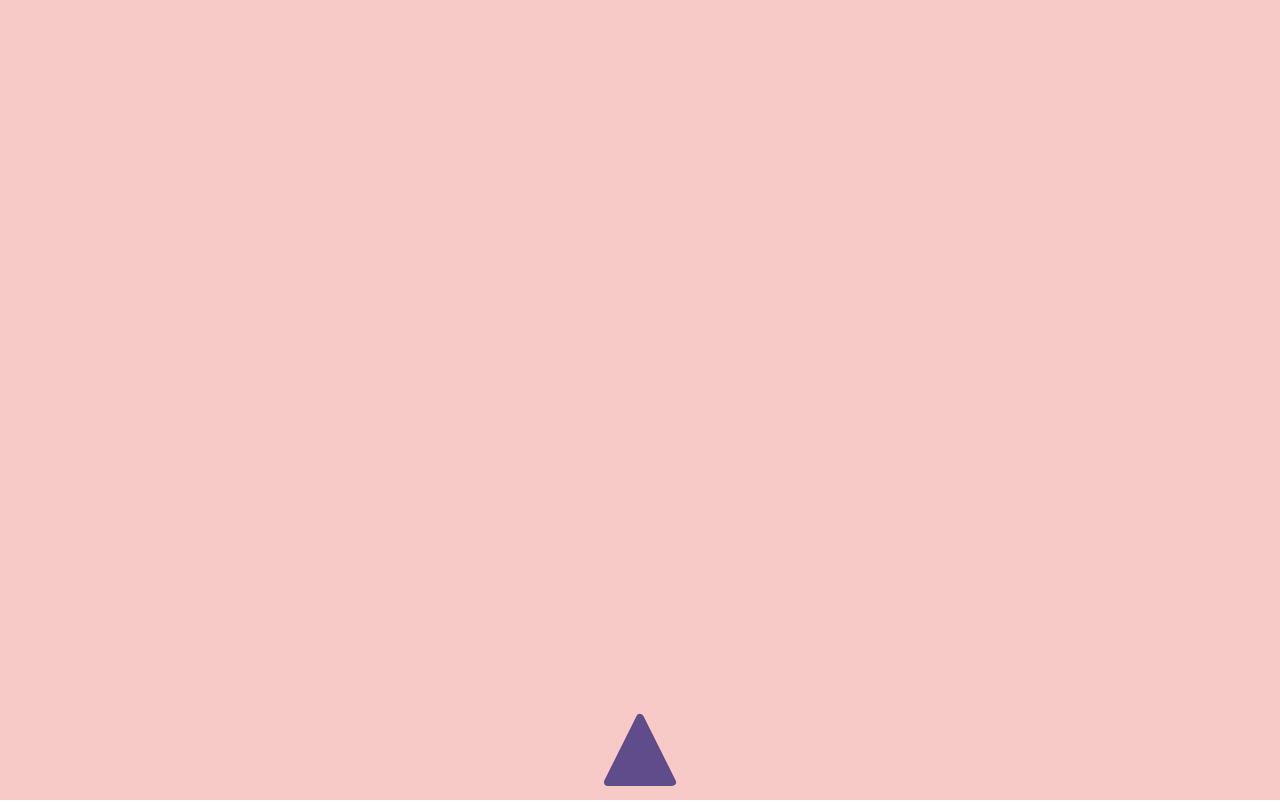
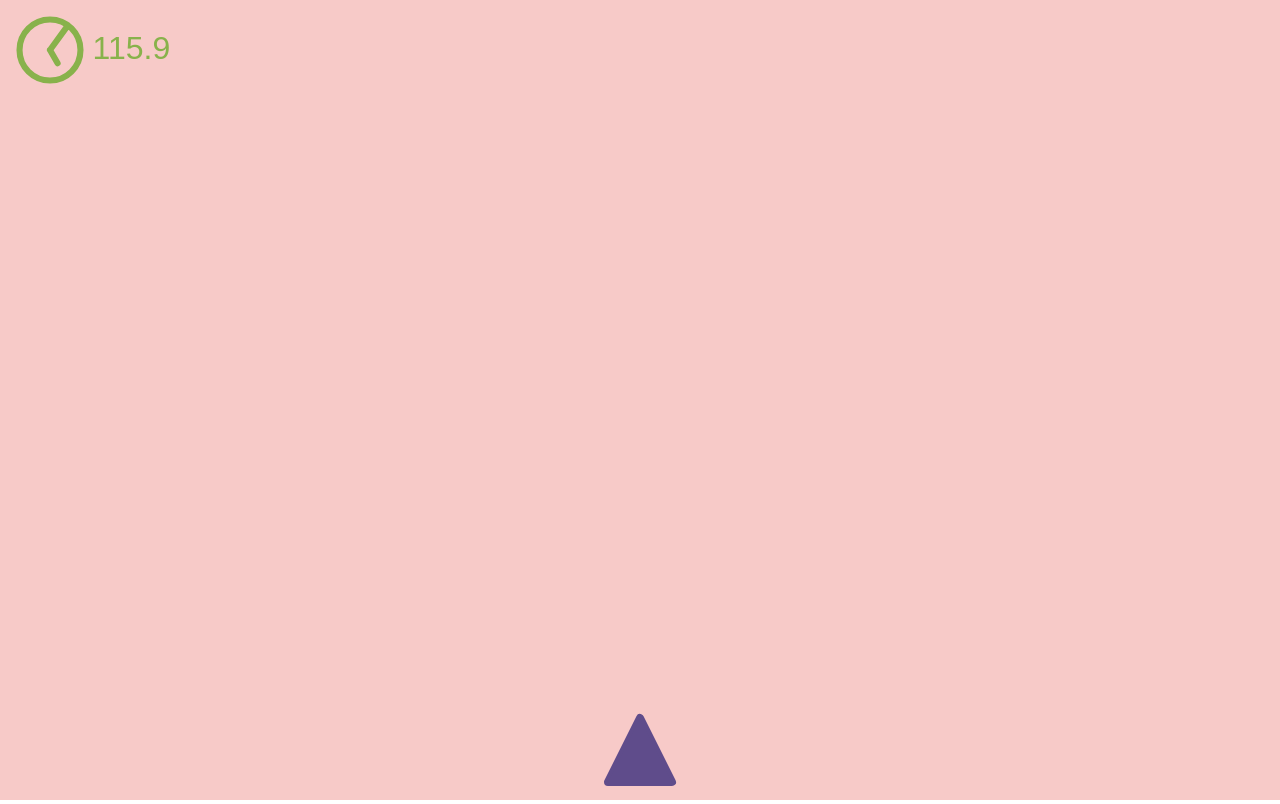
Before and after one commit to arikwex/chronoship, a website with bundled scripts: page client/index.html in a window 1280 px wide. Built offline with nearby package versions, Linux system fonts and the light colour scheme.

Commit message:
Solid WIP on player control and timer hud

```diff
--- a/client/index.html
+++ b/client/index.html
@@ -1,7 +1,7 @@
 <!doctype html>
 <html>
   <style>
-    body { padding: 0; margin: 0; }
+    body { padding: 0; margin: 0; font-size: 0; }
   </style>
   <body>
     <canvas id="canvas"></canvas>
--- a/client/scripts/camera.js
+++ b/client/scripts/camera.js
@@ -24,6 +24,7 @@ function Camera() {
 
   return {
     tag: 'camera',
+    order: -1000,
     getX,
     getY,
     getZoom,
--- a/client/scripts/controls.js
+++ b/client/scripts/controls.js
@@ -1,21 +1,57 @@
+const keysDown = new Map();
+const keysUpThisFrame = new Map();
+
 window.addEventListener('keydown', (evt) => {
-  console.log(evt);
-})
+  if (!keysDown.has(evt.key)) {
+    keysDown.set(evt.key, 0);
+  }
+  // console.log(evt.key);
+});
+
+window.addEventListener('keyup', (evt) => {
+  keysDown.delete(evt.key);
+  keysUpThisFrame.set(evt.key, true);
+});
 
 function Controls() {
   function update() {
-
+    keysDown.forEach((tick, key) => {
+      if (tick === 0) {
+        keysDown.set(key, 1);
+      } else if (tick === 1) {
+        keysDown.set(key, 2);
+      }
+    });
+    keysUpThisFrame.forEach((_, key) => {
+      if (keysUpThisFrame.get(key)) {
+        keysUpThisFrame.set(key, false);
+      } else {
+        keysUpThisFrame.delete(key);
+      }
+    });
   }
 
   function render() {
+  }
 
+  function get(key) {
+    return keysDown.has(key);
+  }
+
+  function getDown(key) {
+    return keysDown.get(key) === 1;
+  }
+
+  function getUp(key) {
+    return keysUpThisFrame.has(key);
   }
 
   return {
     tag: 'controls',
-    // get,
-    // getDown,
-    // getUp,
+    order: -2000,
+    get,
+    getDown,
+    getUp,
     render,
     update,
   }
--- a/client/scripts/engine.js
+++ b/client/scripts/engine.js
@@ -1,8 +1,5 @@
 import { canvas, ctx } from "./canvas";
 import COLOR from "./color";
-import Player from "./player";
-import Camera from "./camera";
-import Controls from './controls';
 
 const gameObjects = [];
 const gameObjectsByTag = new Map();
@@ -14,13 +11,6 @@ function init() {
   lastTime = 0;
   clearAllGameObjects();
   requestAnimationFrame(tick);
-}
-
-function initGame() {
-  clearAllGameObjects();
-  addGameObject(new Controls());
-  addGameObject(new Camera());
-  addGameObject(new Player(0, 0));
 }
 
 function tick(t) {
@@ -65,6 +55,7 @@ function removeElementFromArray(element, array) {
 
 function addGameObject(g) {
   gameObjects.push(g);
+  gameObjects.sort((a, b) => a.order - b.order);
 
   if (!gameObjectsByTag.has(g.tag)) {
     gameObjectsByTag.set(g.tag, []);
@@ -94,8 +85,8 @@ function getByTag(tag) {
 
 export default {
   init,
-  initGame,
   addGameObject,
   removeGameObject,
+  clearAllGameObjects,
   getByTag,
 }
--- /dev/null
+++ b/client/scripts/hud.js
@@ -0,0 +1,64 @@
+import { ctx } from "./canvas";
+import COLOR from "./color";
+import engine from "./engine";
+
+function HUD() {
+  let forcedPulse = 10;
+
+  function update(dT) {
+    forcedPulse += dT;
+    const controls = engine.getByTag('controls')[0];
+    if (controls.getDown(' ')) {
+      forcedPulse = 0;
+    }
+  }
+
+  function render() {
+    ctx.save();
+    ctx.setTransform(1, 0, 0, 1, 0, 0);
+    ctx.fillStyle = COLOR.GREEN;
+    ctx.strokeStyle = COLOR.GREEN;
+    ctx.font = "32px Arial";
+    const sz = 50;
+    ctx.textBaseline = 'middle';
+    const player = engine.getByTag('player')[0];
+    const t = player.getTime();
+    ctx.fillText(`${t.toFixed(1)}`, sz * 1.85, sz);
+
+    ctx.lineCap = 'round';
+    ctx.lineJoin = 'round';
+    ctx.lineWidth = 5;
+
+    // "seconds"
+    const a = -t * 2 * Math.PI;
+    const cx = Math.sin(a) * sz / 2;
+    const cy = -Math.cos(a) * sz / 2;
+
+    // "minutes"
+    const a2 = -parseInt(t) * 2 * Math.PI / 12;
+    const cx2 = Math.sin(a2) * sz / 4;
+    const cy2 = -Math.cos(a2) * sz / 4;
+
+    const pulse = Math.exp(-(Math.min(1 - t % 1.0, forcedPulse)) * 6.0) * 0.4 + 1;
+    ctx.translate(sz, sz);
+    ctx.scale(pulse, pulse);
+    ctx.beginPath();
+    ctx.arc(0, 0, sz/2, 0, 2 * Math.PI);
+    ctx.moveTo(0, 0);
+    ctx.lineTo(cx, cy);
+    ctx.moveTo(0, 0);
+    ctx.lineTo(cx2, cy2);
+    ctx.stroke();
+
+    ctx.restore();
+  }
+
+  return {
+    tag: 'hud',
+    order: 9999,
+    update,
+    render,
+  };
+}
+
+export default HUD;
--- a/client/scripts/main.js
+++ b/client/scripts/main.js
@@ -1,4 +1,17 @@
+import Controls from './controls';
 import Engine from './engine';
+import HUD from './hud';
+import Player from './player';
+import Camera from './camera';
 
-Engine.init();
-Engine.initGame();
+function initGame() {
+  Engine.init();
+
+  Engine.clearAllGameObjects();
+  Engine.addGameObject(new Controls());
+  Engine.addGameObject(new Camera());
+  Engine.addGameObject(new Player(0, 0));
+  Engine.addGameObject(new HUD());
+}
+
+initGame();
--- a/client/scripts/player.js
+++ b/client/scripts/player.js
@@ -1,11 +1,13 @@
 import { ctx } from "./canvas";
 import COLOR from "./color";
+import Controls from "./controls";
+import Engine from "./engine";
 
 const sz = 40;
 function Player(xi, yi) {
   let x = xi;
   let y = yi;
-  let time = 0;
+  let time = 123.4;
 
   function getX() {
     return x;
@@ -20,6 +22,21 @@ function Player(xi, yi) {
   }
 
   function update(dT) {
+    time -= dT;
+
+    const controls = Engine.getByTag('controls')[0];
+    if (controls.get('ArrowRight')) {
+      x += 300 * dT;
+    } else if (controls.get('ArrowLeft')) {
+      x -= 300 * dT;
+    }
+
+    if (controls.getDown(' ')) {
+      console.log('space down!');
+    }
+    if (controls.getUp(' ')) {
+      console.log('space up!');
+    }
   }
 
   function render() {
@@ -42,6 +59,7 @@ function Player(xi, yi) {
 
   return {
     tag: 'player',
+    order: 0,
     getX,
     getY,
     getTime,
```
